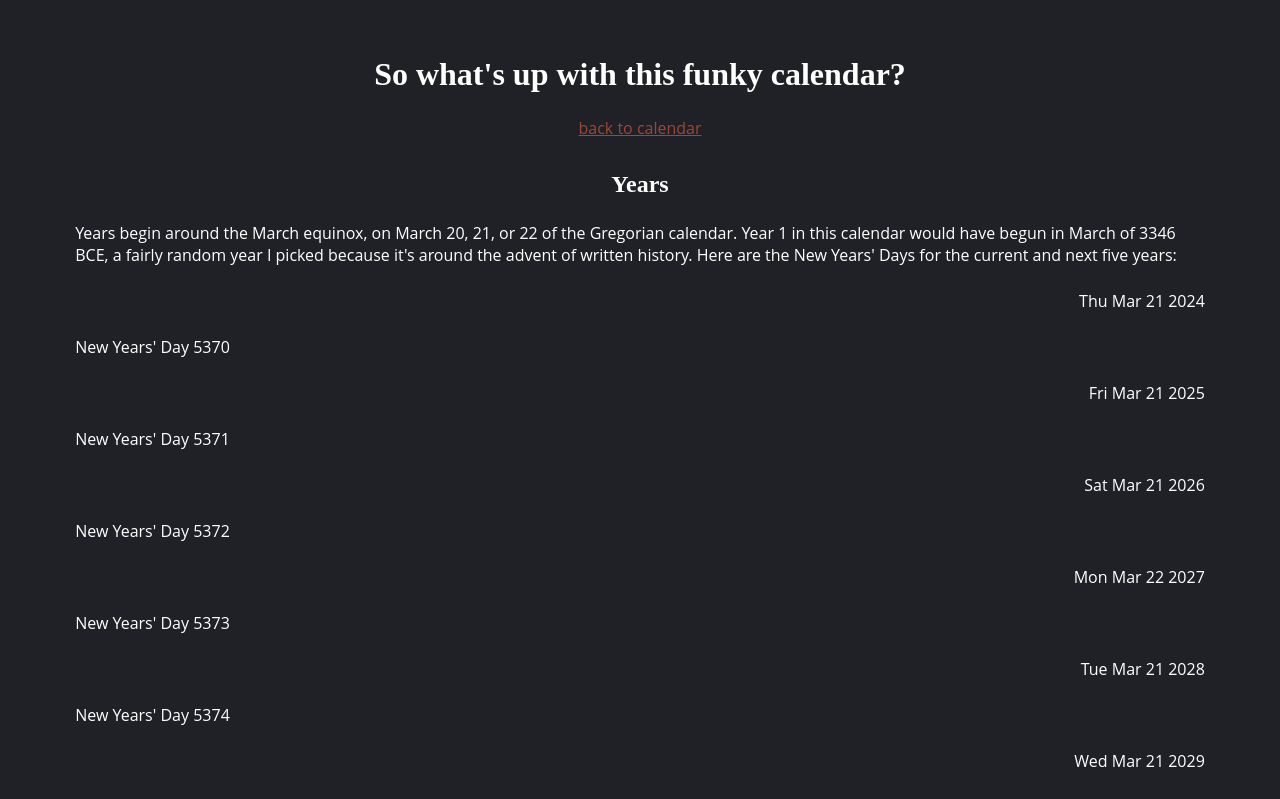
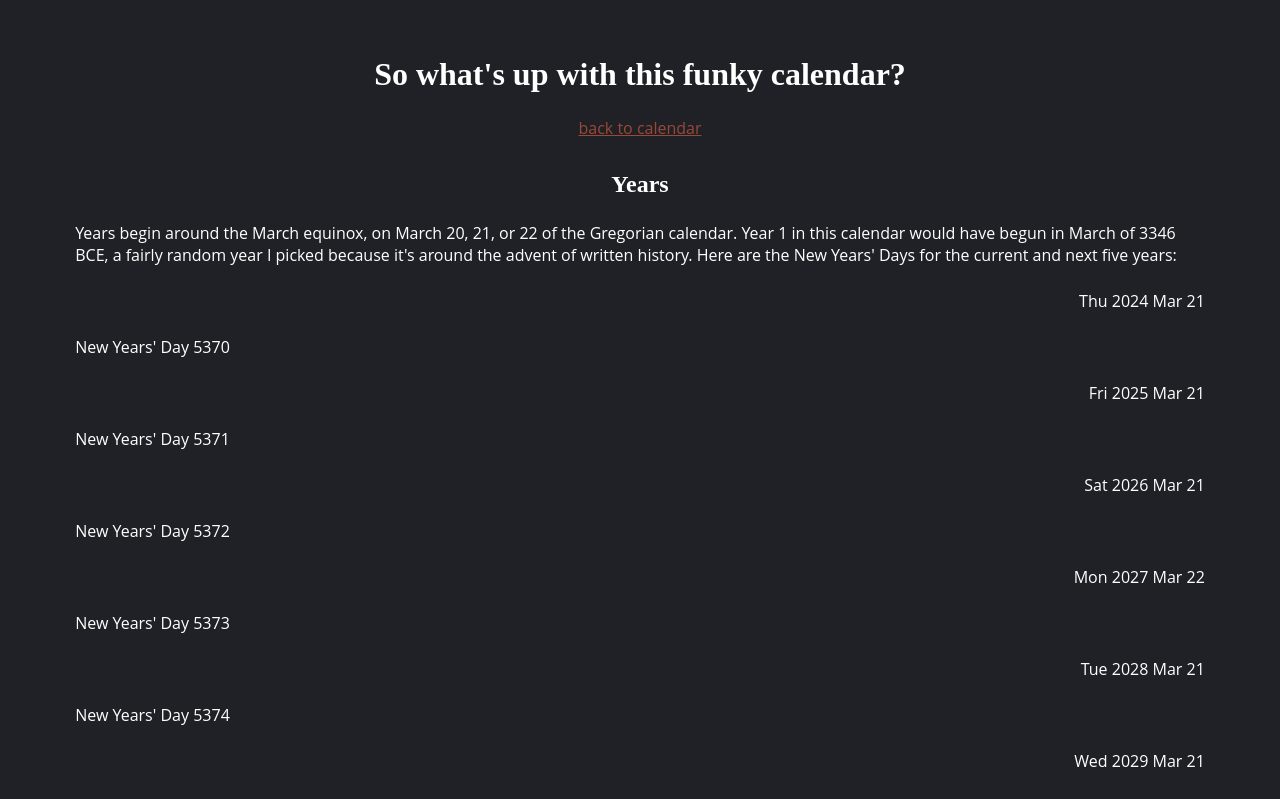
Before and after one commit to cstuartroe/celestial-cards, a React app: page /calendar/explanation in a window 1280 px wide. Shown: the top 799 px of the page. Built offline with nearby package versions, Linux system fonts and the light colour scheme; the HTML template or start-up script is replaced by a standard one.

Commit message:
Greatly improve date reckoning

```diff
--- a/src/calendar/birthday.tsx
+++ b/src/calendar/birthday.tsx
@@ -2,7 +2,8 @@ import React, {Component} from "react";
 import {Link} from "react-router-dom";
 
 
-import {gregorianDateToNewDate, dayToString, dayToCard} from "./utils";
+import {gregorianDateToNewDate, dayToString, dayToCard, GregorianDate, dayEq} from "./utils";
+import {dateTable} from "./explanation";
 
 
 type State = {
@@ -20,7 +21,8 @@ export default class NewCalendarBirthdayViewer extends Component<{}, State> {
     }
 
     dateDisplay() {
-        const date = new Date(this.state.date + "T00:00:00");
+        const datetime = new Date(this.state.date + "T00:00:00+0000");
+        const date = new GregorianDate(datetime.getUTCFullYear(), datetime.getUTCMonth(), datetime.getUTCDate());
         const newDate = gregorianDateToNewDate(date);
         const dateString = `${dayToString(newDate.day)} ${newDate.year}`;
 
@@ -30,6 +32,12 @@ export default class NewCalendarBirthdayViewer extends Component<{}, State> {
                     {dateString}
                 </p>
                 {dayToCard(newDate.day)}
+                <p>These are all your celestial birthdays up to your 100th:</p>
+                {dateTable(
+                    date,
+                    365.25*100 + 10,
+                    d => !dayEq(d.day, newDate.day),
+                )}
             </>
         );
     }
@@ -55,8 +63,8 @@ export default class NewCalendarBirthdayViewer extends Component<{}, State> {
                                 which card is your birthday card.
                             </p>
 
-                            <input type="date" id="start" name="trip-start" value={this.state.date} min="1951-01-01"
-                                   max="2050-12-31"
+                            <input type="date" id="start" name="trip-start" value={this.state.date} min="1801-01-01"
+                                   max="2300-12-31"
                                    style={{marginTop: "2vh"}}
                                    onChange={e => this.setState({
                                        date: e.target.value,
--- a/src/calendar/explanation.tsx
+++ b/src/calendar/explanation.tsx
@@ -3,17 +3,16 @@ import { Link } from "react-router-dom";
 import {
   range,
   NewDate,
+  GregorianDate,
   gregorianDateToNewDate,
   dayToString,
-  addDays,
 } from "./utils";
 
-export default class NewCalendarExplanation extends Component<{}, {}> {
-  dateTable(startDate: Date, days: number, skipCondition: (d: NewDate) => boolean) {
-    return (
+export function   dateTable(startDate: GregorianDate, days: number, skipCondition: (d: NewDate) => boolean) {
+  return (
       <div className='container-fluid'>
         {range(days).map(n => {
-          let date = addDays(startDate, n);
+          let date = startDate.daysAfter(n);
           let newDate = gregorianDateToNewDate(date);
 
           if (skipCondition(newDate)) {
@@ -23,7 +22,7 @@ export default class NewCalendarExplanation extends Component<{}, {}> {
           return <div key={n} className='row' style={{padding: 0}}>
             <div className="col-5 col-md-6">
               <p style={{textAlign: 'right'}}>
-                {date.toDateString()}
+                {date.toString()}
               </p>
             </div>
             <div className="col-7 col-md-6">
@@ -37,9 +36,10 @@ export default class NewCalendarExplanation extends Component<{}, {}> {
         })
         }
       </div>
-    );
-  }
+  );
+}
 
+export default class NewCalendarExplanation extends Component<{}, {}> {
   render() {
     return (
       <div className={'calendar-style'}>
@@ -60,8 +60,8 @@ export default class NewCalendarExplanation extends Component<{}, {}> {
                 written history. Here are the New Years' Days for the current and next five years:
               </p>
 
-              {this.dateTable(
-                addDays(new Date(), -365),
+              {dateTable(
+                GregorianDate.localToday().daysAfter(-366),
                 365*6 + 3,
                 (d) => d.day.season !== -1
               )}
@@ -111,8 +111,8 @@ export default class NewCalendarExplanation extends Component<{}, {}> {
                 Just for ease of reference, here's all days two years in the past and future:
               </p>
 
-              {this.dateTable(
-                addDays(new Date(), -365*2 - 1),
+              {dateTable(
+                  GregorianDate.localToday().daysAfter(-365*2 - 1),
                 365 * 4 + 2,
                 _ => false
               )}
--- a/src/calendar/index.tsx
+++ b/src/calendar/index.tsx
@@ -13,7 +13,7 @@ import {
   CELESTIAL_BODIES,
   gregorianDateToNewDate,
   dayToString,
-  dayEq,
+  dayEq, GregorianDate,
 } from "./utils";
 
 const MONTH_SYMBOLS = ['♈︎', '♉︎', '♊︎', '♋︎', '♌︎', '♍︎', '♎︎', '♏︎', '♐︎', '♑︎', '♒︎', '♓︎'];
@@ -154,7 +154,7 @@ export default class NewCalendar extends Component<{}, NewDate> {
       return;
     }
 
-    this.setState(gregorianDateToNewDate(new Date()));
+    this.setState(gregorianDateToNewDate(GregorianDate.localToday()));
     setTimeout(this.updateTime.bind(this), 1000);
   }
 
--- a/src/calendar/utils.tsx
+++ b/src/calendar/utils.tsx
@@ -18,12 +18,67 @@ function padZeros(n: number): string {
   return out;
 }
 
-function gregorianDateToUTC(date: Date) {
-  return new Date(`${date.getFullYear()}-${padZeros(date.getMonth() + 1)}-${padZeros(date.getDate())}T00:00:00+0000`);
+const gregorianWeekdays = ["Sun", "Mon", "Tue", "Wed", "Thu", "Fri", "Sat"];
+const gregorianMonths = ["Jan", "Feb", "Mar", "Apr", "May", "Jun", "Jul", "Aug", "Sep", "Oct", "Nov", "Dec"];
+
+export class GregorianDate {
+  date: Date
+
+  constructor(year: number, month: number, date: number) {
+    // year is full year. month is 0-11. date is 1-31.
+    this.date = new Date(`${year}-${padZeros(month + 1)}-${padZeros(date)}T00:00:00+0000`)
+  }
+
+  getYear() {
+    return this.date.getUTCFullYear();
+  }
+
+  getMonth() {
+    return this.date.getUTCMonth();
+  }
+
+  getDate() {
+    return this.date.getUTCDate();
+  }
+
+  getTime() {
+    return this.date.getTime();
+  }
+
+  daysAfter(days: number) {
+    const out = new GregorianDate(0, 0, 0);
+    out.date.setTime(this.date.getTime() + days*24*60*60*1000)
+    return out;
+  }
+
+  difference(other: GregorianDate) {
+    return (this.getTime() - other.getTime()) / (24*60*60*1000);
+  }
+
+  toString() {
+    const {date} = this;
+
+    return `${gregorianWeekdays[date.getUTCDay()]} ${date.getUTCFullYear()} ${gregorianMonths[date.getUTCMonth()]} ${date.getUTCDate()}`;
+  }
+
+  static localToday() {
+    const now = new Date();
+    return new GregorianDate(now.getFullYear(), now.getMonth(), now.getDate());
+  }
+
+  static UTCToday() {
+    const now = new Date();
+    return new GregorianDate(now.getUTCFullYear(), now.getUTCMonth(), now.getUTCDate());
+  }
 }
 
-export const FIRST_NEW_YEARS_DAY = new Date('1950-03-22T00:00:00+0000');
-const FIRST_YEAR = 5296; // 22 Mar 1916 thru 21 March 1917
+export const NEW_YEARS_DAYS: [GregorianDate, number][] = [
+    [new GregorianDate(1800, 2, 22), 5146],
+    [new GregorianDate(1900, 2, 22), 5246],
+    [new GregorianDate(1950, 2, 21), 5296],
+    [new GregorianDate(1990, 2, 21), 5336],
+    [new GregorianDate(2016, 2, 21), 5362],
+];
 
 
 export type Day = {
@@ -44,16 +99,6 @@ export function dayEq(day1: Day, day2: Day) {
 
 function isLeapYear(year: number) {
   return (year % 4 === 0) && ((year % 100 !== 0) || (year % 1000 === 0));
-}
-
-export function addDays(date: Date, days: number) {
-  let result = new Date(date);
-  result.setDate(result.getDate() + days);
-  return result;
-}
-
-function daysAfter(date1: Date, date2: Date) {
-  return Math.floor((date1.getTime() - date2.getTime())/(1000*60*60*24));
 }
 
 function dayOfYear(days: number, leapYear: boolean): Day {
@@ -86,21 +131,25 @@ export type NewDate = {
   year: number,
 }
 
-export function gregorianDateToNewDate(date: Date): NewDate {
-  let nyd = FIRST_NEW_YEARS_DAY, year = FIRST_YEAR;
-  date = gregorianDateToUTC(date);
+export function gregorianDateToNewDate(date: GregorianDate): NewDate {
+  let i = NEW_YEARS_DAYS.length - 1;
+  while (NEW_YEARS_DAYS[i][0].getTime() > date.getTime()) {
+    i--;
+  }
+
+  let [nyd, year] = NEW_YEARS_DAYS[i];
 
   while (true) {
-    let next_nyd = addDays(nyd, 365);
+    let next_nyd = nyd.daysAfter(365);
 
     if (isLeapYear(year)) {
-      next_nyd = addDays(next_nyd, 1);
+      next_nyd = next_nyd.daysAfter(1);
     }
 
-    if (next_nyd > date) {
+    if (next_nyd.getTime() > date.getTime()) {
       return {
         year: year,
-        day: dayOfYear(daysAfter(date, nyd), isLeapYear(year))
+        day: dayOfYear(date.difference(nyd), isLeapYear(year))
       };
     } else {
       nyd = next_nyd;
```
